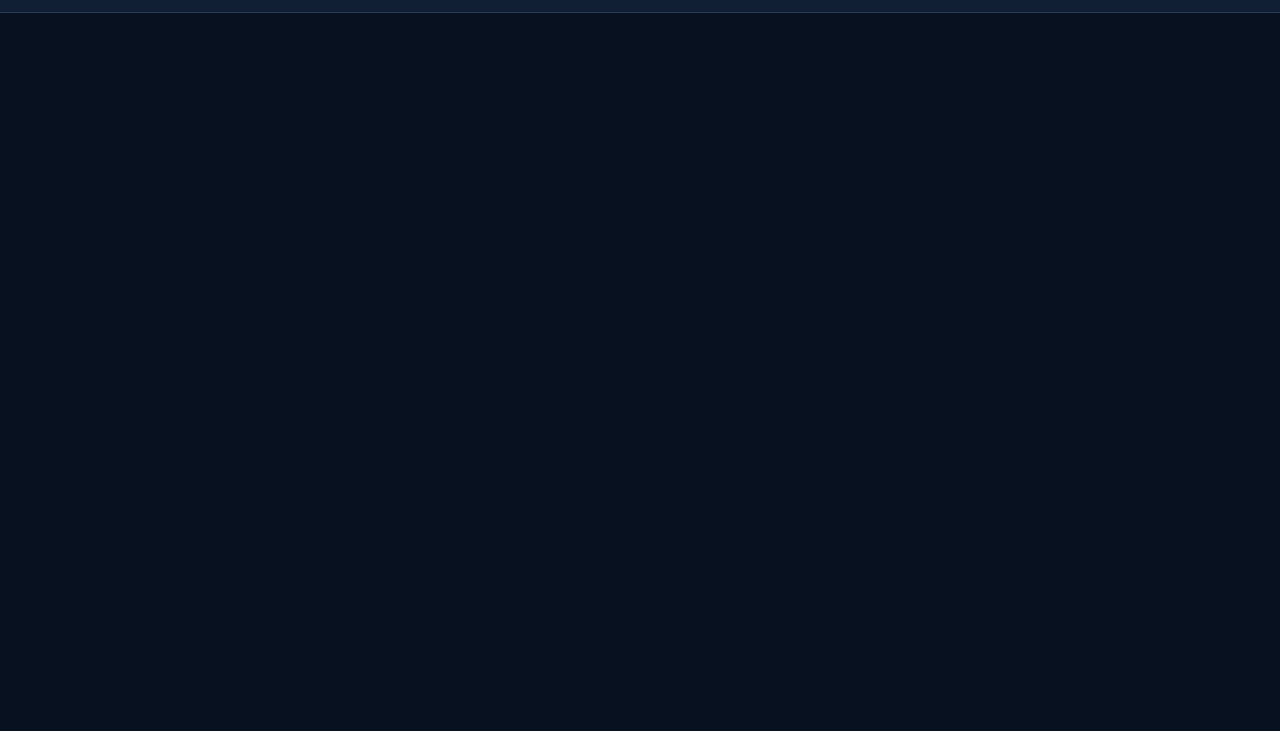
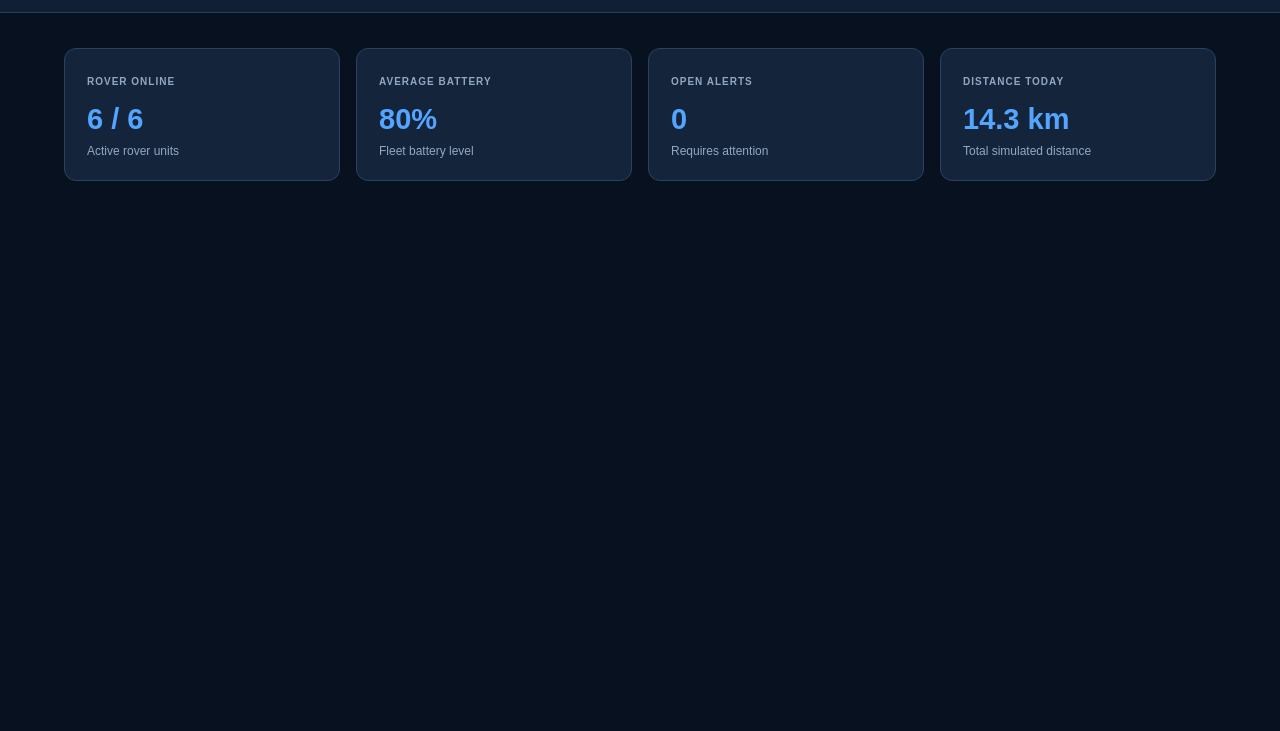
Before and after one commit to kl2600031419/NetraDemo, a plain HTML site: page index.html in a window 1280 px wide. Shown: the part 69-800 px from the top of the page. Drawn offline with Linux system fonts and the light colour scheme.

Commit message:
Enhance index.html with dashboard elements
Added main dashboard section with rover status details.

```diff
--- a/index.html
+++ b/index.html
@@ -5,7 +5,7 @@
     <meta name="viewport" content="width=device-width, initial-scale=1.0">
     <title>NETRA</title>
     <link rel="stylesheet" href="style.css">
-
+    <script src="script.js"></script>
 </head>
 
 <body>
@@ -30,14 +30,32 @@
             <span>SYSTEM ONLINE</span>
             <strong id="clock">--:--:--</strong>
             <button id="dispatch-open">+ Dispatch Mission</button>
-
         </div>
-
     </header>
-
-
-
-
-    <script src="index.js"></script>
+    <!--Main Dashboard-->
+    <main class="page">
+        <section class="rstatus-grid">
+            <article class="rstatus-card">
+                <span>ROVER ONLINE</span>
+                <h2 id="online-count">6 / 6</h2>
+                <p>Active rover units</p>
+            </article>
+            <article class="rstatus-card">
+                <span>AVERAGE BATTERY</span>
+                <h2 id="average-battery">80%</h2>
+                <p>Fleet battery level</p>
+            </article>
+            <article class="rstatus-card">
+                <span>OPEN ALERTS</span>
+                <h2 id="alert-count">0</h2>
+                <p>Requires attention</p>
+            </article>
+            <article class="rstatus-card">
+                <span>DISTANCE TODAY</span>
+                <h2 id="distance">14.3 km</h2>
+                <p>Total simulated distance</p>
+            </article>
+        </section>
+    </main>
 </body>
 </html>
```
